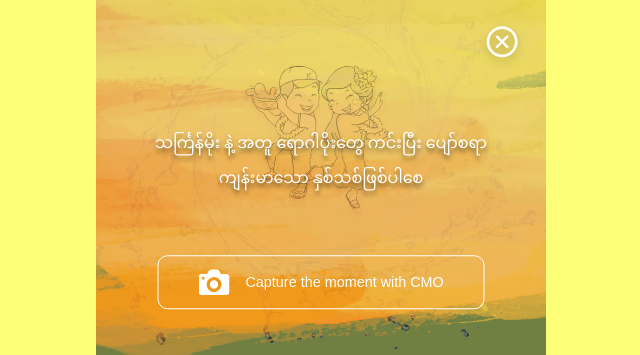
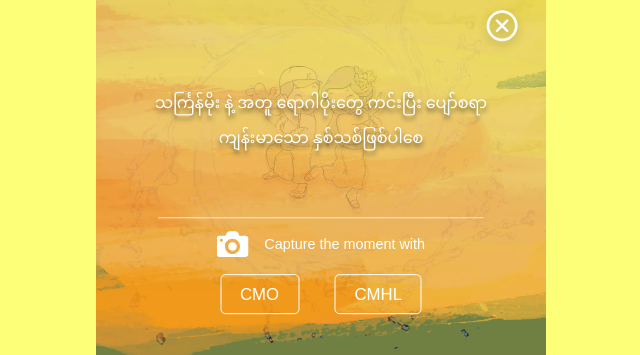
Before and after one commit to Bhone-Sithu/ThingyanDecoProject, a plain HTML site: page index.html in a window 1280 px wide. Both pictures are taken after a click on the picture 640 px from the left and 663 px from the top of the page. Shown: the part 238-593 px from the top of the page, without its empty margins (319-959 px from the left). Drawn offline with nearby package versions, Linux system fonts and the light colour scheme.

Commit message:
CMHL filter added

```diff
--- a/index.css
+++ b/index.css
@@ -43,7 +43,6 @@ main{
 }
 .couple-container{
     width: 100%;
-    /*margin-top:225px;*/
     position: relative;
 }
 #water-circle{
@@ -89,9 +88,7 @@ main{
     }
 }
 /* -------------------------------Pray Text---------------------------- */
-#pray-container{
-    /* position: relative; */
-}
+
 #overlay{
     position: absolute;
     background-color: black;
@@ -118,10 +115,7 @@ background-color: #4aaeff;
     left:unset;
     top:10%;
     width:10%;
-    /* filter : drop-shadow(0px 3px 3px rgba(0, 0, 0 , 0.2)); */
     box-shadow: 0px 3px 3px rgba(0, 0, 0, 0.25);
-    /* filter: invert(0%) sepia(0%) saturate(7500%) hue-rotate(327deg) brightness(96%) contrast(104%); */
-    /* border: 2px solid ; */
     border-radius: 50%;
     transition: 0.25s ease-in-out;
 }
@@ -134,17 +128,20 @@ background-color: #4aaeff;
     height: 50%;
 }
 #pray-text{
+    top:45%;
     text-align: center;
     color:white;
     width:80%;
     z-index: 9;
     text-shadow: 0px 4px 4px rgba(0, 0, 0, 0.5);
 }
+
 marquee{
     top:80%;
     color: white;
 }
 #thingyan-couple-outline{
+    opacity: 0.5;
     width:39%;
     left:49%;
     display: block;
@@ -154,23 +151,18 @@ marquee{
 #cross-icon{
     right:0;
     left:unset;
-    top:35%;
+    top:33%;
     width:10%;
     filter : drop-shadow(0px 4px 4px rgba(0, 0, 0, 0.25));
 }
 
 #suprise-container{
-    display: flex;
-    align-items: center;
-    justify-content: center;
-    gap:5%;
     width:70%;
-    top:65%;
+    top:63%;
     background-color: transparent;
     padding:10px 5px;
     color:white;
-    border-radius: 10px;
-    border:1px solid white;
+    border-top:1px solid rgba(255, 255, 255, 0.7);
     text-align: center;
     text-decoration: none;
 }
@@ -179,6 +171,30 @@ marquee{
     font-size: 0.9rem;
     color:white;
     font-family: riftFont , sans-serif !important;
+}
+#suprise-text:nth-child(1){
+    display: flex;
+    align-items: center;
+    justify-content: center;
+    gap:5%;
+    width: 100%;
+    margin-bottom: 8%;
+}
+#suprise-text:nth-child(2), #suprise-text:nth-child(3){
+    text-decoration: none;
+    border:1px solid white;
+    padding:3% 6%;
+    border-radius: 5px;
+    font-size: 1.05rem;
+    position: relative;
+    display: inline;
+    width:50%;
+}
+#suprise-text:nth-child(2){
+    margin-right: 5%;
+}
+#suprise-text:nth-child(3){
+    margin-left: 5%;
 }
 .party-icons{
     width:10%;
@@ -200,6 +216,9 @@ marquee{
     #yellow-bg{
         height: 60%;
     }
+    #cross-icon{
+        top:30%;
+    }
 }
 
 
@@ -208,7 +227,6 @@ marquee{
     width:10px;
     height: 10px;
     background: linear-gradient(#96FFA3,#ffcc00);
-    /* border-radius: 50%; */
     filter: drop-shadow(0 0 10px #ffcc00);
     border-radius: 0 80px;
     transform: rotate(0deg);
--- a/index.html
+++ b/index.html
@@ -48,11 +48,14 @@
             <img src="icons/cross.svg" id="cross-icon"/>
         <!-- </div> -->
 
-        <a id="suprise-container" href="https://www.facebook.com/fbcameraeffects/testit/236078848834107/MmMwZjUwZDdhYzVmYmFjMTA0ZGMxZjJhYjBlNzVkNjY=/">
-            <img src="icons/camera.svg" class="party-icons"/>
-            <p id="suprise-text" >Capture the moment with CMO</p>
+        <div id="suprise-container" >
 
-            </a>
+            <div id="suprise-text" ><img src="icons/camera.svg" class="party-icons"/><p>Capture the moment with</p> </div>
+
+            <a id="suprise-text" href="https://www.facebook.com/fbcameraeffects/testit/236078848834107/MmMwZjUwZDdhYzVmYmFjMTA0ZGMxZjJhYjBlNzVkNjY=/">CMO</a>
+            <a id="suprise-text" href="https://www.facebook.com/fbcameraeffects/testit/212508848066738/ODBlNWE5NjQ1OTg0ODEyOThhMzgyNzNiNjUwODM2ODE=/">CMHL</a>
+        </div>
+
 
             <marquee>သင်္ကြန်ပွဲအစီအစဥ်များနှင့် ပတ်သက်သော အကြောင်းအရာများအား လူမှုကွန်ယက်များတွင် မျှဝေခြင်းမပြုပါရန် ခင်မင်လေးစားစွာဖြင့် ပန်ကြားအပ်ပါသည်။</marquee>
     </div>
--- a/index.js
+++ b/index.js
@@ -69,5 +69,6 @@ $(
             // $("#pray-container").fadeOut();
             // $("#thingyan-couple-outline").fadeOut();
         })
+
     }
 )
```
